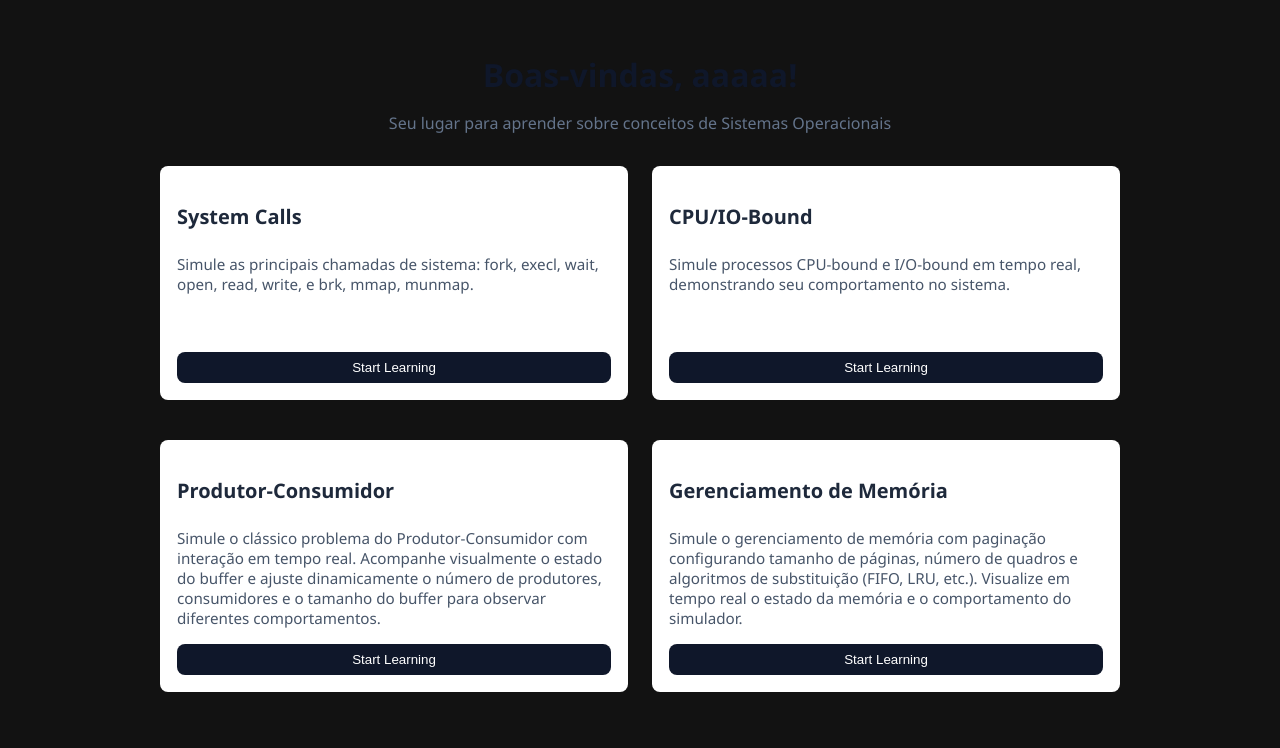
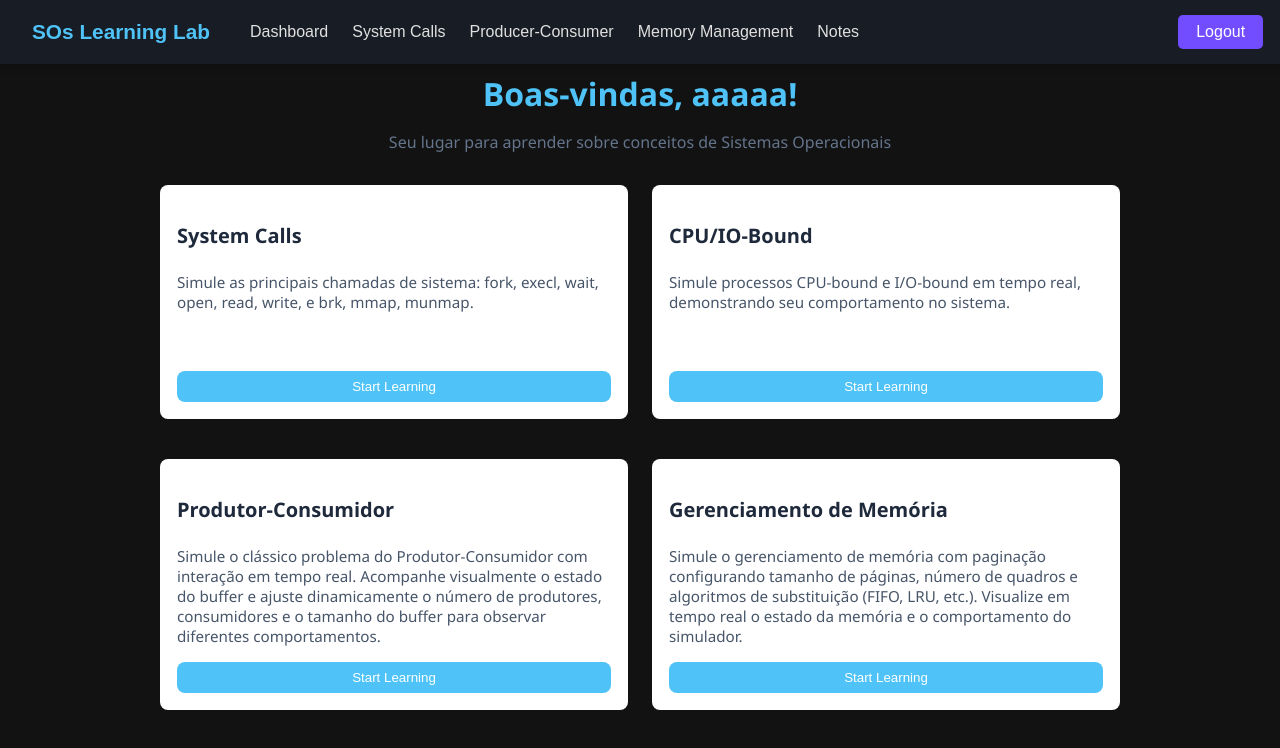
Before and after one commit to LHuss31/SOs_Project, a React (Vite) app: page /Dashboard in a window 1280 px wide. Shown: the top 748 px of the page. Built offline with nearby package versions, Linux system fonts and the light colour scheme.

Commit message:
add navbar

```diff
--- a/src/main.jsx
+++ b/src/main.jsx
@@ -13,7 +13,7 @@ createRoot(document.getElementById('root')).render(
         <Route path="/" element={<LoginCadastro />} />
           <Route path="/Notes" element={<Notes />} />
           <Route path="/SystemCalls" element={<SystemCallsPage />} />
-          <Route path="/DashBoard" element={<Dashboard />} />
+          <Route path="/Dashboard" element={<Dashboard />} />
       </Routes>
     </BrowserRouter>
   </StrictMode>,
--- a/src/pages/Dashboard.css
+++ b/src/pages/Dashboard.css
@@ -9,8 +9,9 @@
 .welcome-title {
   font-size: 2rem;
   font-weight: bold;
-  color: #0f172a;
-  margin-bottom: 0.25rem;
+  color: #4fc3f7;
+  margin-bottom: 0.15rem;
+  margin-top: 2.5rem;
   text-align: center;
 }
 
@@ -41,7 +42,6 @@
   border-radius: 12px;
   padding: 1.5rem;
   transition: transform 0.2s ease, box-shadow 0.3s ease;
-  cursor: pointer;
   display: flex;
   flex-direction: column;
   justify-content: space-between;
@@ -73,7 +73,7 @@
 }
 
 .card-button {
-  background-color: #0f172a;
+  background-color: #4fc3f7;
   color: #ffffff;
   padding: 0.5rem 1rem;
   border-radius: 8px;
@@ -82,6 +82,8 @@
   transition: background-color 0.3s ease;
 }
 
+
 .card-button:hover {
   background-color: #1e293b;
+  cursor: pointer;
 }
--- a/src/pages/Dashboard.jsx
+++ b/src/pages/Dashboard.jsx
@@ -1,5 +1,6 @@
 import React, { useState } from "react";
 import './Dashboard.css';
+import Navbar from "../components/NavBar";
 
 function Dashboard() {
   const [selected, setSelected] = useState(null);
@@ -24,6 +25,8 @@ function Dashboard() {
   ];
 
   return (
+    <>
+    <Navbar/>
     <div className="menu-container">
       <h1 className="welcome-title">Boas-vindas, aaaaa!</h1>
       <p className="welcome-subtitle">
@@ -45,6 +48,7 @@ function Dashboard() {
         ))}
       </div>
     </div>
+    </>
   );
 }
 
--- a/src/pages/LoginCadastro.jsx
+++ b/src/pages/LoginCadastro.jsx
@@ -18,7 +18,7 @@ function Conta() {
         }
         // Simula cadastro e navega para Notes
         localStorage.setItem('token', 'fake-token');
-        navigate('/SystemCalls');
+        navigate('/Dashboard');
     };
 
     const handleLogin = (e) => {
```
